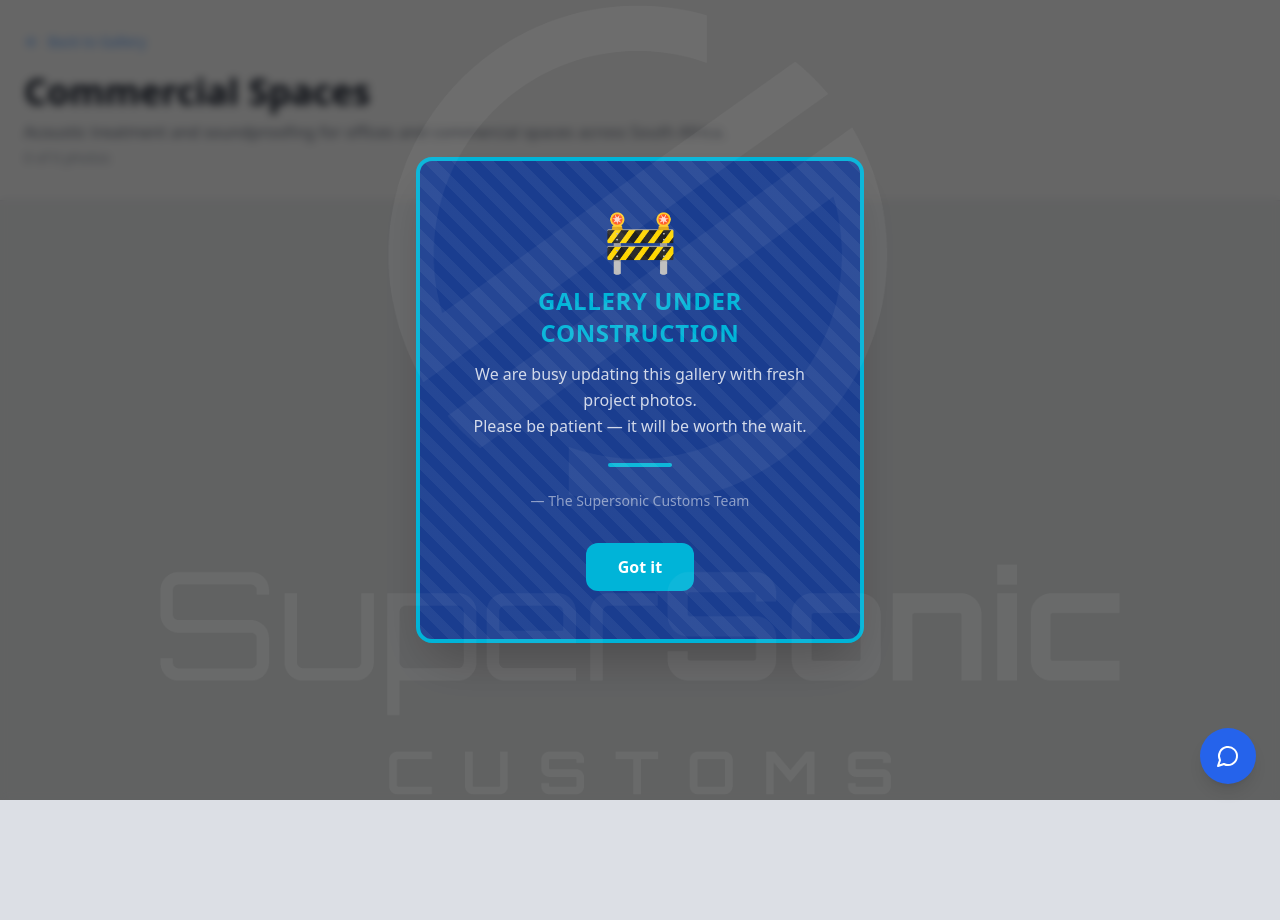
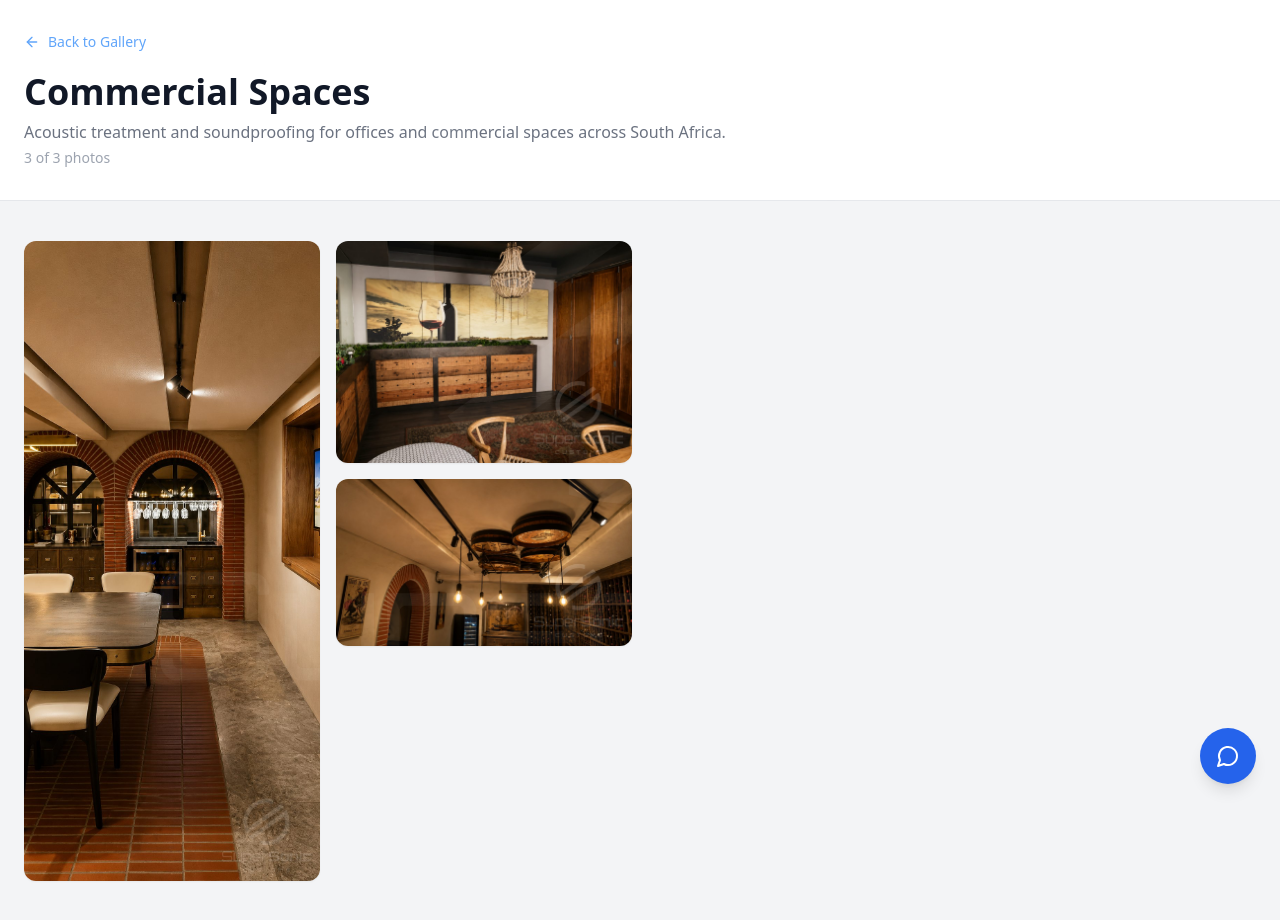
Before and after one commit to thebatfox/new-supersonic-test, a Next.js app: page /gallery/commercial-spaces in a window 1280 px wide. Before the commit the page ends 800 px from the top, so only its background shows below. Built offline with nearby package versions, Linux system fonts and the light colour scheme.

Commit message:
Gallery: add commercial-spaces images 001-003

```diff
--- a/src/app/gallery/commercial-spaces/page.tsx
+++ b/src/app/gallery/commercial-spaces/page.tsx
@@ -6,7 +6,7 @@ export const metadata: Metadata = {
   description: "Acoustic treatment and soundproofing for offices and commercial spaces across South Africa.",
 };
 
-const images: string[] = [];
+const images: string[] = ["commercial-spaces-001.jpg", "commercial-spaces-002.jpg", "commercial-spaces-003.jpg"];
 
 export default function GalleryPage() {
   return (
```
